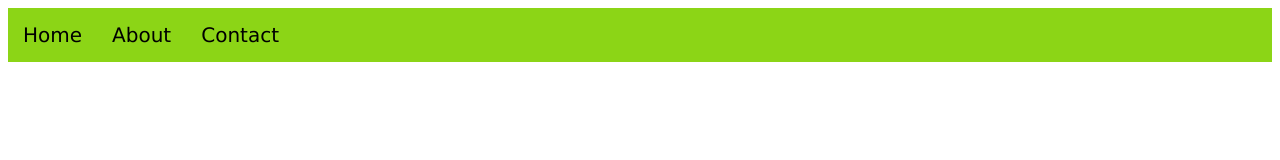
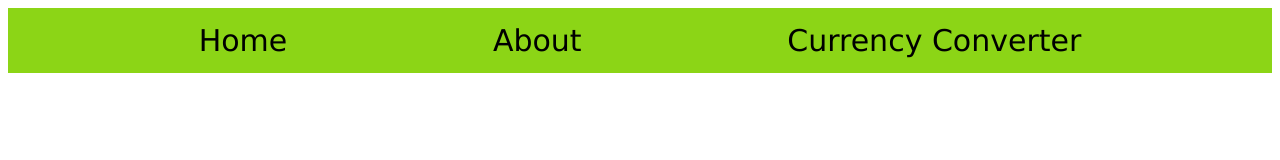
Before and after one commit to spaceman252/Summative1, a plain HTML site: page index.html in a window 1280 px wide. Drawn offline with Linux system fonts and the light colour scheme.

Commit message:
evenly spaced nav bar with selections

```diff
--- a/index.html
+++ b/index.html
@@ -9,9 +9,9 @@
 <body>
     <nav class="navbar">
         <ul>
-            <li><a href="#home">Home</a></li>
-            <li><a href="#about">About</a></li>
-            <li><a href="#Converter">Contact</a></li>
+            <li><a href="home.html">Home</a></li>
+            <li><a href="about.html">About</a></li>
+            <li><a href="converter.html">Currency Converter</a></li>
         </ul>
     </nav>
 
--- a/styles.css
+++ b/styles.css
@@ -4,6 +4,9 @@
     padding: 0px;
     margin: 0px;
     overflow: hidden;
+    display: flex; /* Set the display to flex */
+    justify-content: space-evenly;
+
 }
 
 .navbar a{
@@ -13,11 +16,16 @@
     display: block;
     text-align: center;
     font-family: verdana;
-    font-size: 20px;
+    font-size: 30px;
 }
 .navbar a:hover{
     background-color: whitesmoke;
 }
 .navbar li{
     float: left;
+
+
 }
+
+
+}
```
